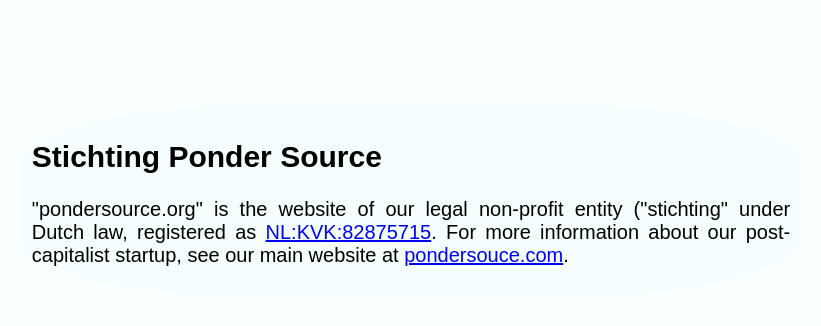
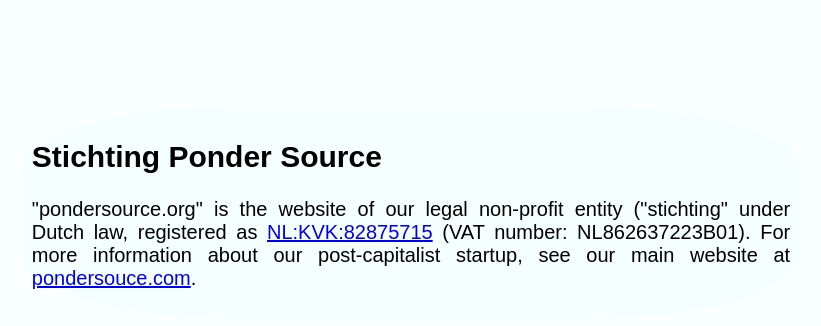
Before and after one commit to pondersource/pondersource.org, a plain HTML site: page index.html in a window 1280 px wide. Shown: the part 690-1016 px from the top of the page, without its empty margins (229-1050 px from the left). Drawn offline with Linux system fonts and the light colour scheme.

Commit message:
Add VAT number

```diff
--- a/index.html
+++ b/index.html
@@ -51,6 +51,6 @@
   </hero>
   <article>
     <h1>Stichting Ponder Source</h1>
-    <p>"pondersource.org" is the website of our legal non-profit entity ("stichting" under Dutch law, registered as <a href="https://www.kvk.nl/orderstraat/product-kiezen/?kvknummer=82875715">NL:KVK:82875715</a>. For more information about our post-capitalist startup, see our main website at <a href="https://pondersource.com">pondersouce.com</a>.</p>
+    <p>"pondersource.org" is the website of our legal non-profit entity ("stichting" under Dutch law, registered as <a href="https://www.kvk.nl/orderstraat/product-kiezen/?kvknummer=82875715">NL:KVK:82875715</a> (VAT number: NL862637223B01). For more information about our post-capitalist startup, see our main website at <a href="https://pondersource.com">pondersouce.com</a>.</p>
   </article>
 </body>
```
